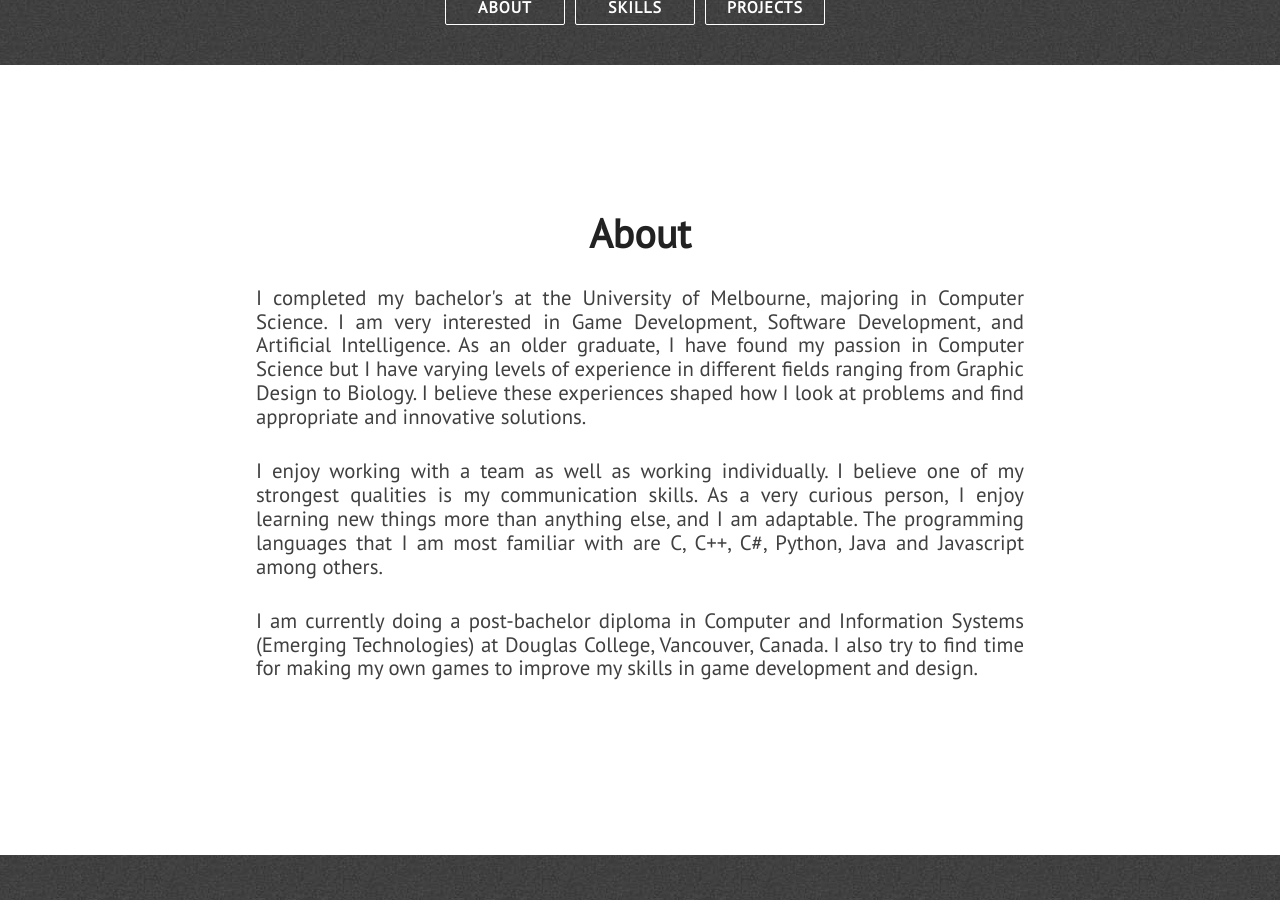
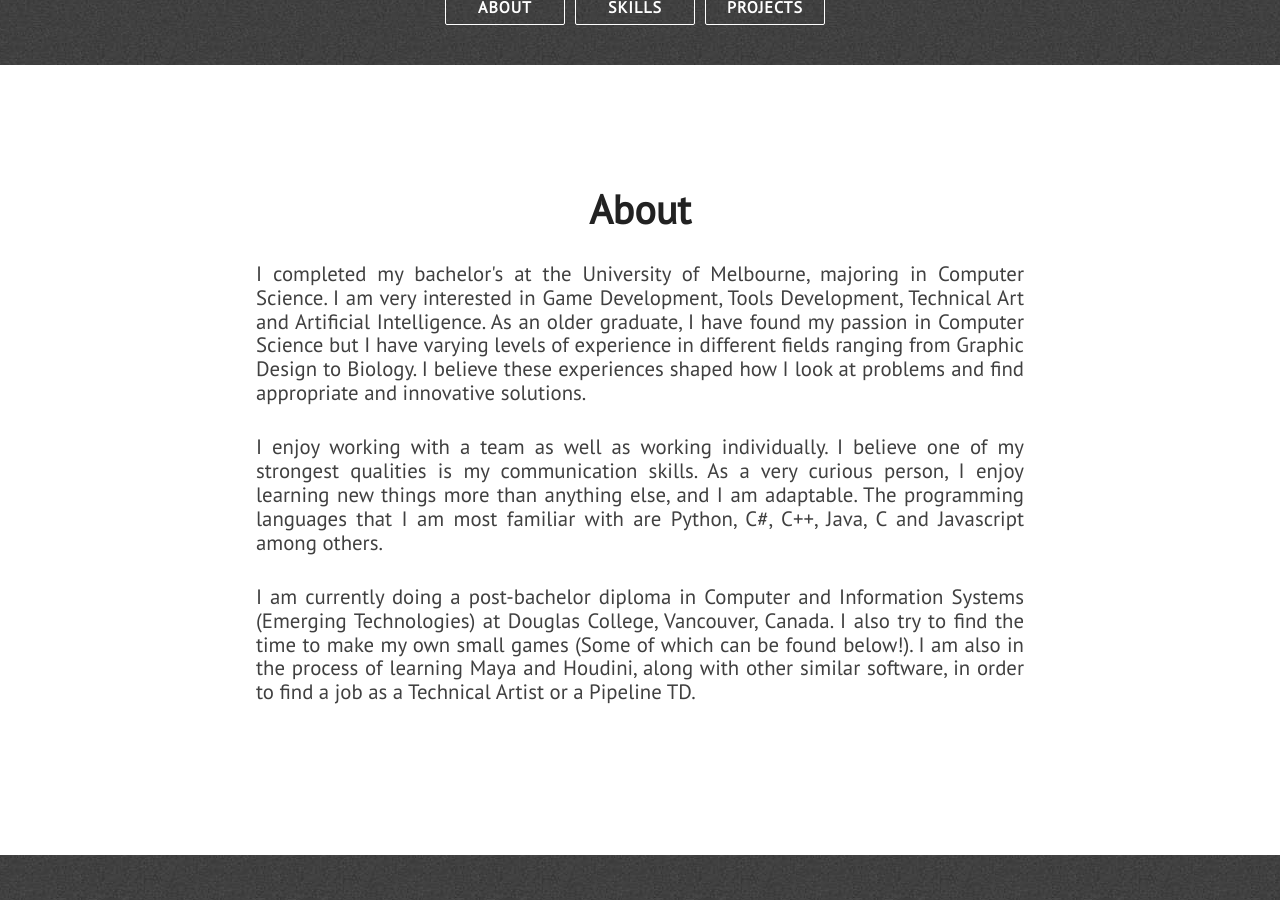
Before and after one commit to mkoseoglu091/mkoseoglu091.github.io, a Jekyll site: the page built from index.html, in a window 1280 px wide and 900 px high, scrolled down 565 px. Built offline with Jekyll 4.4.1, drawn with Linux system fonts in a browser that asks for light colours; nearby versions of some CDN libraries.

Commit message:
updated about

```diff
--- a/_includes/about.html
+++ b/_includes/about.html
@@ -3,13 +3,13 @@
         <div id="about-text">
             <div class="section-heading">About</div>
             <p class="paragraph-text justify-text">
-                I completed my bachelor's at the University of Melbourne, majoring in Computer Science. I am very interested in Game Development, Software Development, and Artificial Intelligence. As an older graduate, I have found my passion in Computer Science but I have varying levels of experience in different fields ranging from Graphic Design to Biology. I believe these experiences shaped how I look at problems and find appropriate and innovative solutions.
+                I completed my bachelor's at the University of Melbourne, majoring in Computer Science. I am very interested in Game Development, Tools Development, Technical Art and Artificial Intelligence. As an older graduate, I have found my passion in Computer Science but I have varying levels of experience in different fields ranging from Graphic Design to Biology. I believe these experiences shaped how I look at problems and find appropriate and innovative solutions.
             </p>
             <p class="paragraph-text justify-text">
-                I enjoy working with a team as well as working individually. I believe one of my strongest qualities is my communication skills. As a very curious person, I enjoy learning new things more than anything else, and I am adaptable. The programming languages that I am most familiar with are C, C++, C#, Python, Java and Javascript among others.
+                I enjoy working with a team as well as working individually. I believe one of my strongest qualities is my communication skills. As a very curious person, I enjoy learning new things more than anything else, and I am adaptable. The programming languages that I am most familiar with are Python, C#, C++, Java, C and Javascript among others.
             </p>
             <p class="paragraph-text justify-text">
-                I am currently doing a post-bachelor diploma in Computer and Information Systems (Emerging Technologies) at Douglas College, Vancouver, Canada. I also try to find time for making my own games to improve my skills in game development and design.
+                I am currently doing a post-bachelor diploma in Computer and Information Systems (Emerging Technologies) at Douglas College, Vancouver, Canada. I also try to find the time to make my own small games (Some of which can be found below!). I am also in the process of learning Maya and Houdini, along with other similar software, in order to find a job as a Technical Artist or a Pipeline TD.
             </p>
         </div>
     </section>
--- a/_includes/skills.html
+++ b/_includes/skills.html
@@ -15,7 +15,7 @@
                     <h3 class="center-align skills-subsection">Technical</h3>
                     <div class="progress-bars">
                         <div class="skillbar clearfix " data-percent="90%">
-                            <div class="skillbar-title" style="background: #2980b9;"><span>C</span></div>
+                            <div class="skillbar-title" style="background: #2980b9;"><span>Python</span></div>
                             <div class="skillbar-bar" style="background: #3498db;"></div>
                         </div> <!-- End Skill Bar -->
 
@@ -30,7 +30,7 @@
                         </div> <!-- End Skill Bar -->
 
                         <div class="skillbar clearfix " data-percent="80%">
-                            <div class="skillbar-title" style="background: #2980b9;"><span>Python</span></div>
+                            <div class="skillbar-title" style="background: #2980b9;"><span>Java</span></div>
                             <div class="skillbar-bar" style="background: #3498db"></div>
                         </div> <!-- End Skill Bar -->
 
```
